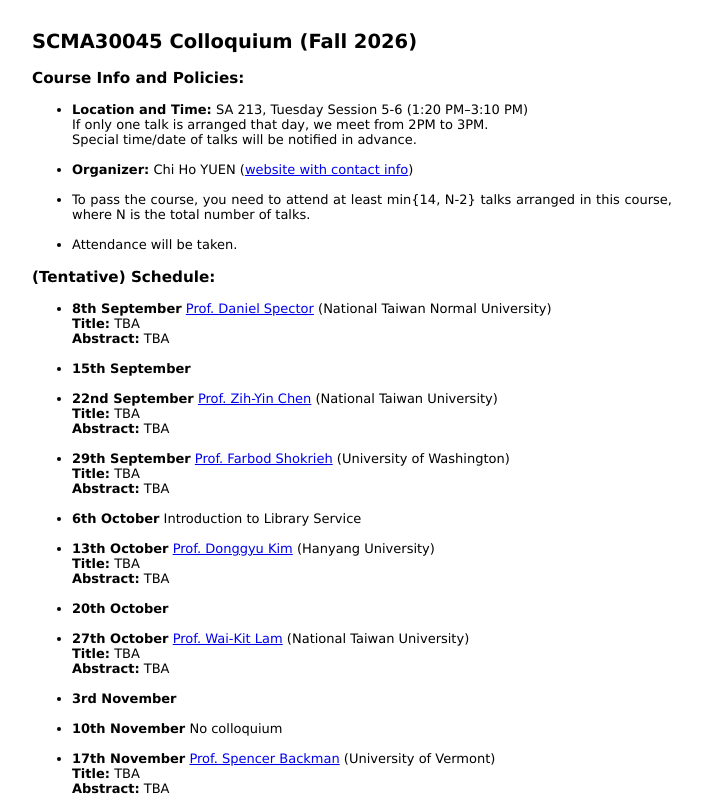
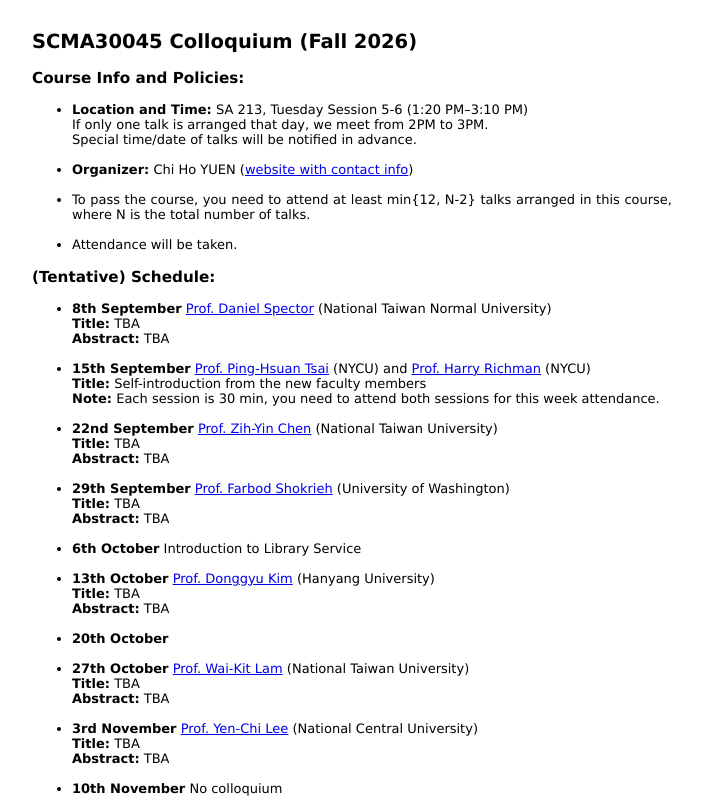
Before and after one commit to yuenchiho/yuenchiho.github.io, a plain HTML site: page colloquium_26.html in a window 1280 px wide. Shown: the top 800 px of the page, without its empty margins (288-990 px from the left). Drawn offline with Linux system fonts and the light colour scheme.

Commit message:
Collo update

```diff
--- a/colloquium_26.html
+++ b/colloquium_26.html
@@ -17,7 +17,7 @@
 
   <li><b>Organizer:</b> Chi Ho YUEN (<a href="https://yuenchiho.github.io" target="_top">website with contact info</a>)</li><br>
 
-  <li>To pass the course, you need to attend at least min{14, N-2} talks arranged in this course, where N is the total number of talks.</li><br>
+  <li>To pass the course, you need to attend at least min{12, N-2} talks arranged in this course, where N is the total number of talks.</li><br>
 
   <li>Attendance will be taken.</li>
 
@@ -31,7 +31,9 @@
   <b>Title:</b> TBA<br>
   <b>Abstract:</b> TBA</li><br>
 
-  <li><b>15th September</b> </li><br>
+  <li><b>15th September</b> <a href="https://sites.google.com/view/ping-hsuantsai/home" target="_top">Prof. Ping-Hsuan Tsai</a> (NYCU) and <a href="https://harryrichman.github.io/" target="_top">Prof. Harry Richman</a> (NYCU)<br>
+  <b>Title:</b> Self-introduction from the new faculty members<br>
+  <b>Note:</b> Each session is 30 min, you need to attend both sessions for this week attendance.</li><br>
 
   <li><b>22nd September</b> <a href="https://www.me.ntu.edu.tw/web/people/faculty_in.jsp?fp_id=FP1762742623718" target="_top">Prof. Zih-Yin Chen</a> (National Taiwan University)<br>
   <b>Title:</b> TBA<br>
@@ -53,7 +55,9 @@
   <b>Title:</b> TBA<br>
   <b>Abstract:</b> TBA</li><br>
 
-  <li><b>3rd November</b> </li><br>
+  <li><b>3rd November</b> <a href="https://sites.google.com/view/yenchilee/home" target="_top">Prof. Yen-Chi Lee</a> (National Central University)<br>
+  <b>Title:</b> TBA<br>
+  <b>Abstract:</b> TBA</li><br>
 
   <li><b>10th November</b> No colloquium</li><br>
 
```
